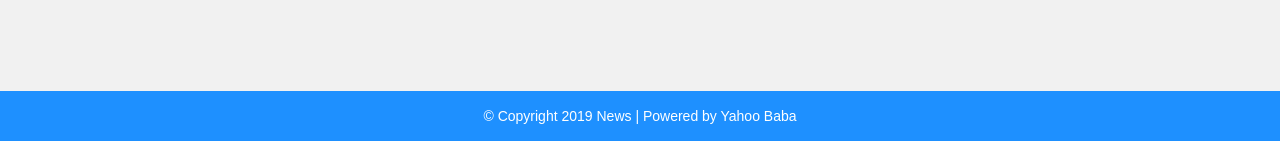
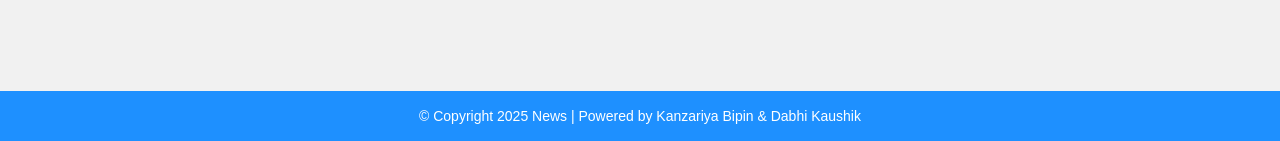
Before and after one commit to bipin9178/news-site7, a PHP site: page /news-site/admin/post.php in a window 1280 px wide. Shown: the part 774-915 px from the top of the page. Run offline with PHP 8.4, Linux system fonts and the light colour scheme; the visitor is signed in with stand-in values (Sample User, id 1); data that the repository does not hold is empty.

Commit message:
new post

```diff
--- a/admin/footer.php
+++ b/admin/footer.php
@@ -3,7 +3,7 @@
     <div class="container">
         <div class="row">
             <div class="col-md-12">
-                <span>© Copyright 2019 News | Powered by <a href="http://yahoobaba.net/">Yahoo Baba</a></span>
+                <span>© Copyright 2025 News | Powered by Kanzariya Bipin & Dabhi Kaushik</span>
             </div>
         </div>
     </div>
```
Also changed, not shown: admin/upload/1737455238-65c4fb10f3300.image.jpg (added), admin/upload/1737455621-salman.jpg (added), admin/upload/1737455716-Salman_khan.jpg (added).
